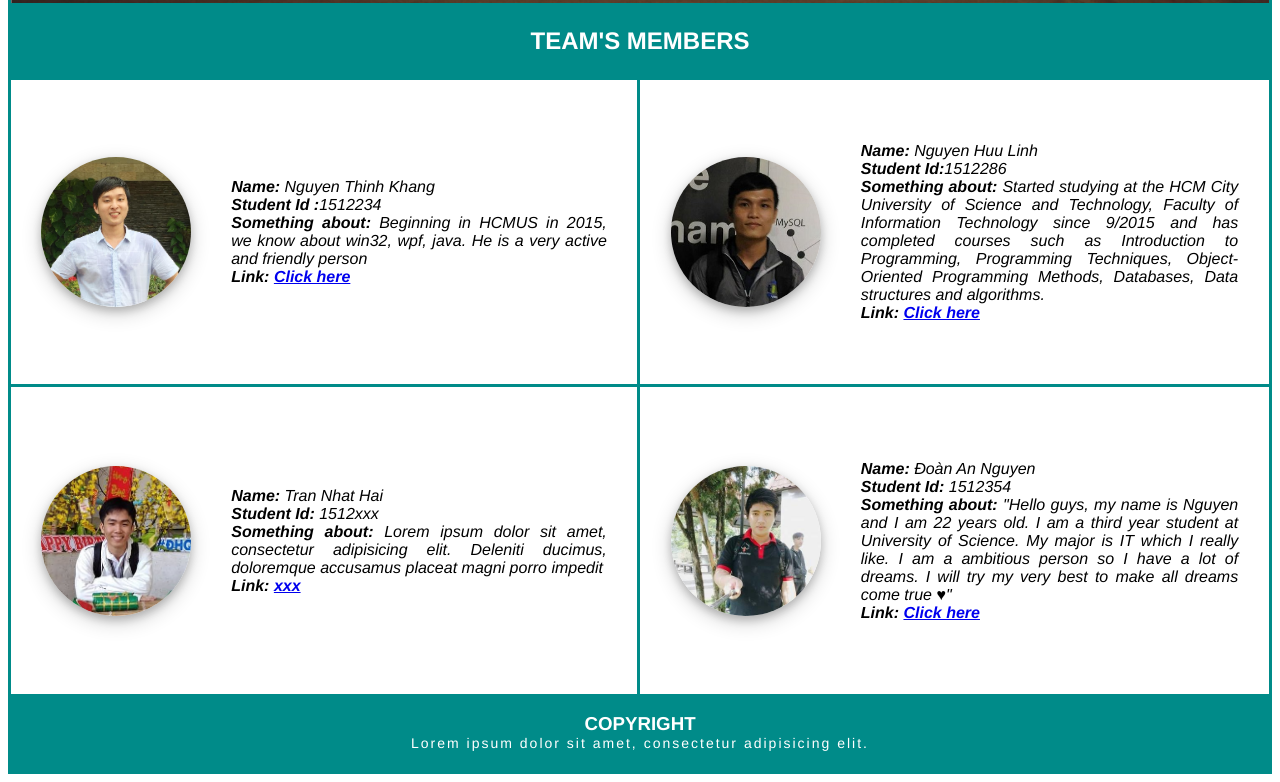
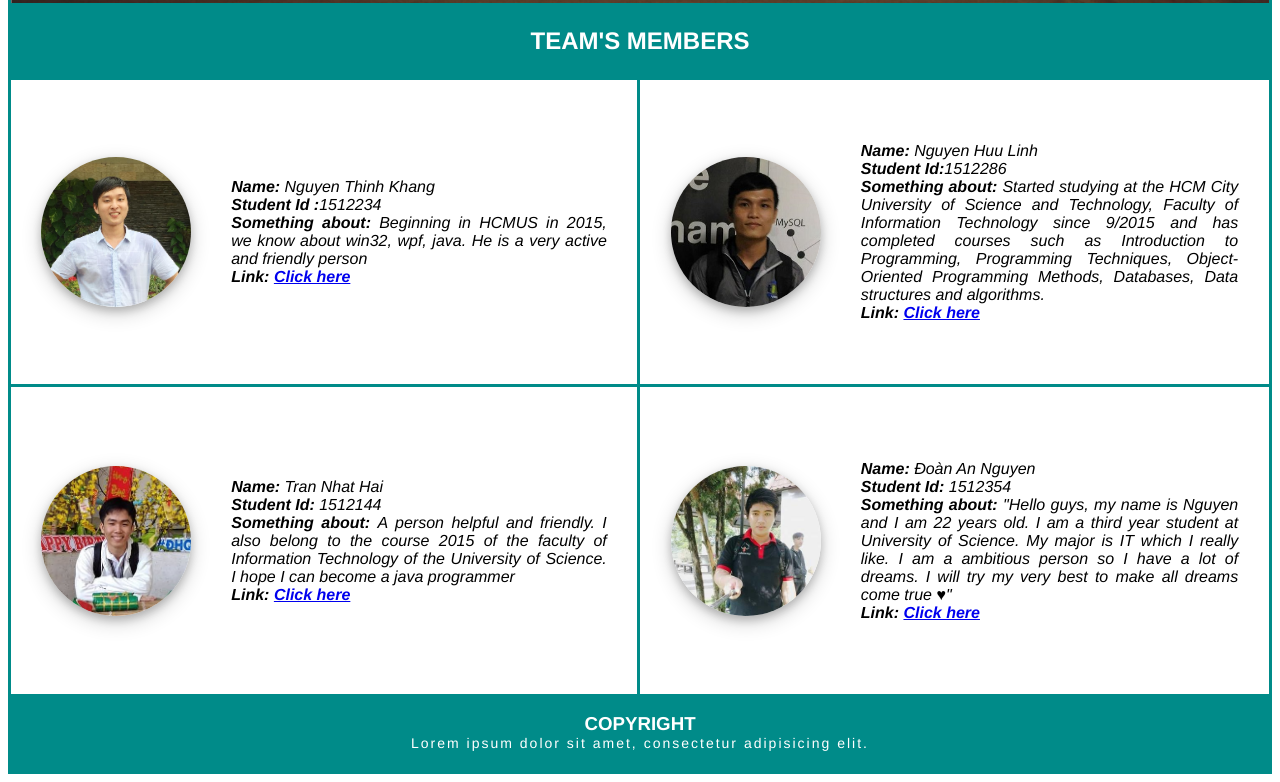
Before and after one commit to NguyenHuuLinh/Web-CT4, a plain HTML site: page index.html in a window 1280 px wide. Shown: the part 776-1558 px from the top of the page. Drawn offline with Linux system fonts and the light colour scheme.

Commit message:
Sites nhóm - Thêm MSSV và mô tả cá nhân

```diff
--- a/index.html
+++ b/index.html
@@ -40,9 +40,9 @@
 					<img src="img/mem2.jpg" alt="">
 					<ul>
 						<li><b>Name: </b>Tran Nhat Hai</li>
-						<li><b>Student Id: </b>1512xxx</li>
-						<li><b>Something about: </b>Lorem ipsum dolor sit amet, consectetur adipisicing elit. Deleniti ducimus, doloremque accusamus placeat magni porro impedit</li>
-						<li><b>Link: <a href="#">xxx</a></b></li>
+						<li><b>Student Id: </b>1512144</li>
+						<li><b>Something about: </b>A person helpful and friendly. I also belong to the course 2015 of the faculty of Information Technology of the University of Science. I hope I can become a java programmer </li>
+						<li><b>Link: <a href="profile/mem-2/index.html">Click here</a></b></li>
 					</ul>
 				</div>
 				<div class="mem mem-3">
```
